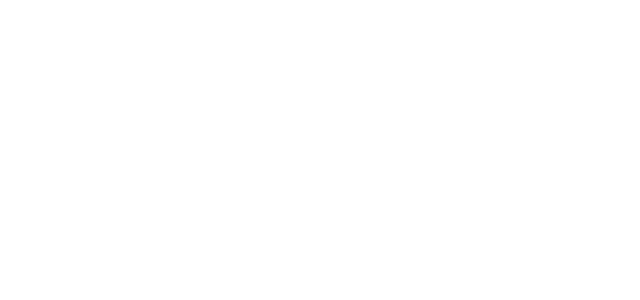
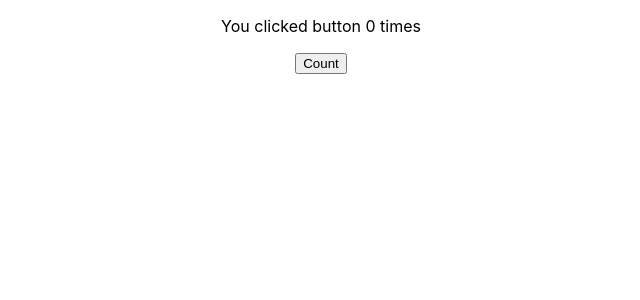
Before and after one commit to omkarjadhav24/hooksstudy, a React (Create React App) app: page / in a window 1280 px wide. Shown: the top 300 px of the page, without its empty margins (319-959 px from the left). Built offline with nearby package versions, Linux system fonts and the light colour scheme.

Commit message:
new-added onclick event for count incraese

```diff
--- a/src/components/header.js
+++ b/src/components/header.js
@@ -1,7 +1,14 @@
 import React ,{useState} from "react"
 const Header=()=>{
+    const [count,setCount]=useState(0)
+    // function countHandler(){
+    //     setCount(count+1);
+    // }
     return(
         <>
+        <p>You clicked button {count} times</p>
+        <button onClick={()=>setCount(count+1)} >Count</button>
+
         </>
     )
 }
```
